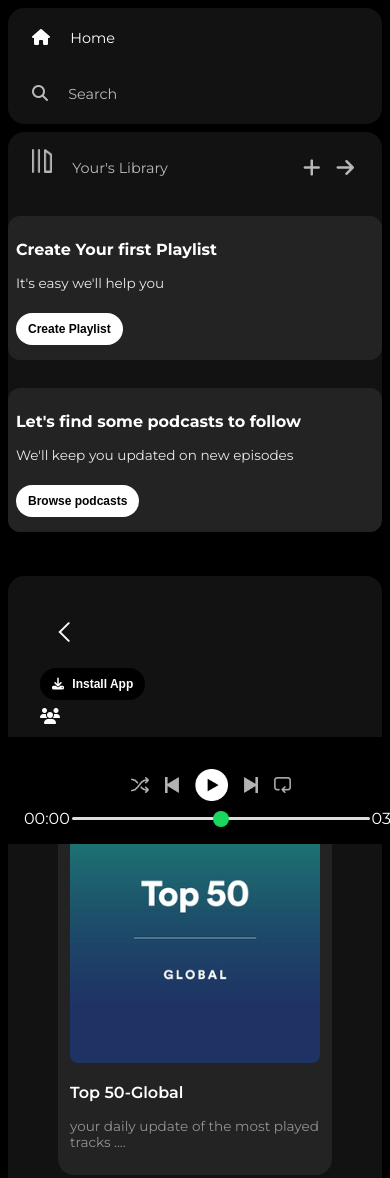
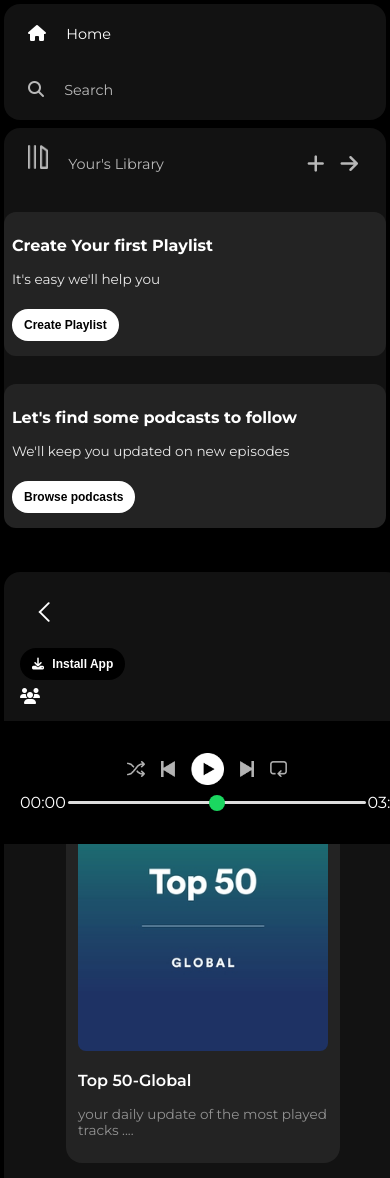
Before and after one commit to ManavRai2104/Spotify-UI-Clone, a plain HTML site: page index.html in a window 390 px wide. Shown: the top 1178 px of the page. Drawn offline with Linux system fonts and the light colour scheme.

Commit message:
Update style.css

```diff
--- a/style.css
+++ b/style.css
@@ -31,6 +31,8 @@ body {
     overflow: auto;
     padding: 0 1.5rem 0 1.5rem;
 }
+
+
 
 .music-player {
     background-color: black;
@@ -406,4 +408,77 @@ a {
         flex-direction: column;
         align-items: flex-start;
     }
+    @media (max-width: 768px) {
+  .main {
+    flex-direction: column;
+    padding: 0.25rem;
+    height: auto;
+  }
+
+  .sidebar {
+    width: 100%;
+    margin: 0 0 1rem 0;
+    border-radius: 0.5rem;
+  }
+
+  .main-content {
+    width: 100%;
+    padding: 0.5rem;
+  }
+
+  .music-player {
+    flex-direction: column;
+    height: auto;
+    padding: 0.5rem 1rem;
+    gap: 0.5rem;
+  }
+
+  .album, .player, .controls {
+    width: 100%;
+    justify-content: center;
+    margin-bottom: 0.5rem;
+  }
+
+  .cards-container {
+    flex-direction: column;
+    align-items: center;
+  }
+
+  .card {
+    width: 90%;
+    margin: 0.5rem 0;
+  }
+
+  .sticky-nav {
+    flex-direction: column;
+    align-items: flex-start;
+    padding: 0.5rem;
+  }
+
+  .nav-sticky-options {
+    flex-direction: column;
+    align-items: flex-start;
+    width: 100%;
+  }
+
+  .nav-sticky-options button {
+    margin: 0.5rem 0;
+  }
+
+  .nav-option a {
+    font-size: 0.9rem;
+  }
+
+  .plyer-control-icon {
+    margin-right: 1rem;
+  }
+
+  .progress-bar {
+    width: 100%;
+  }
+
+  .hide {
+    display: none !important;
+  }
 }
+}
```
